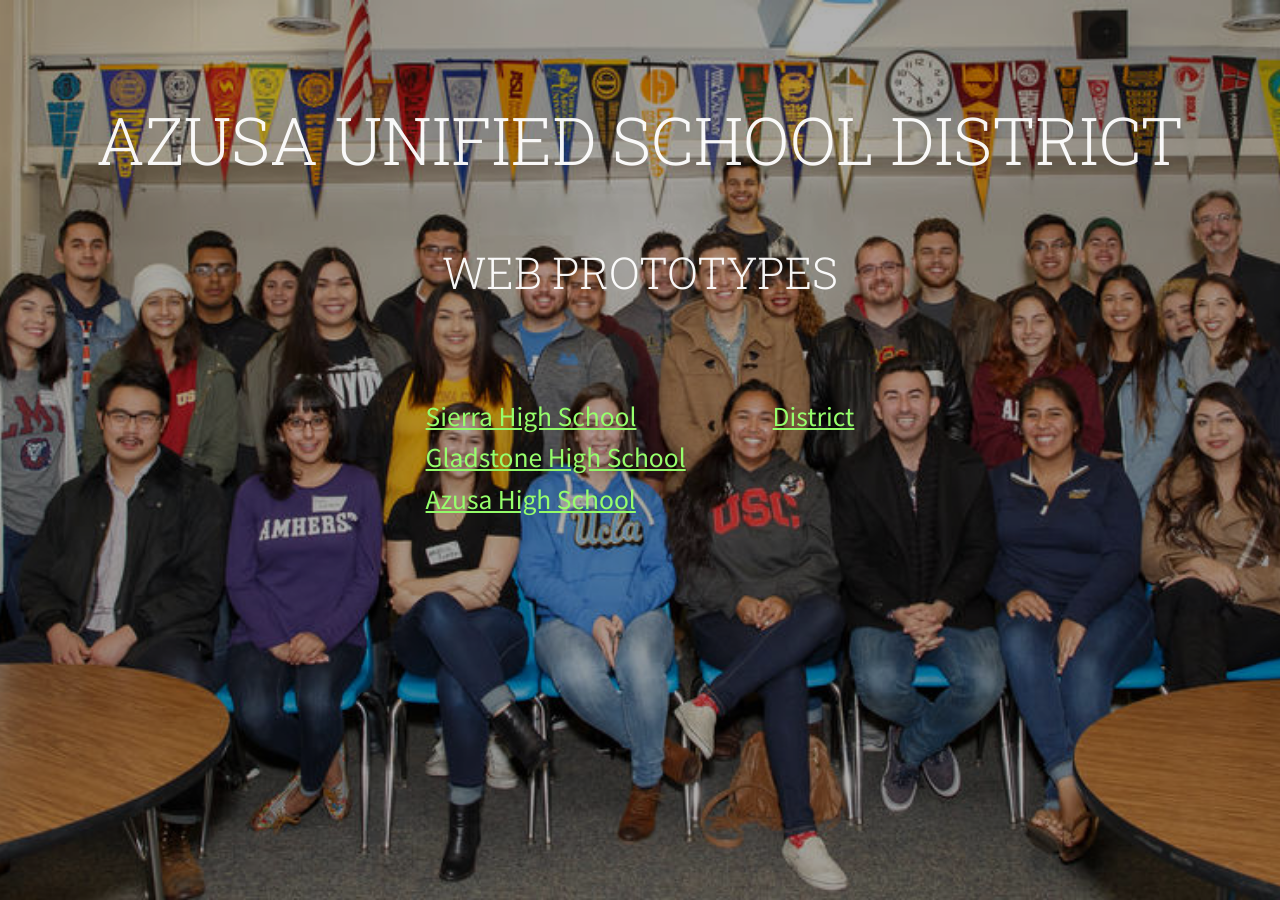
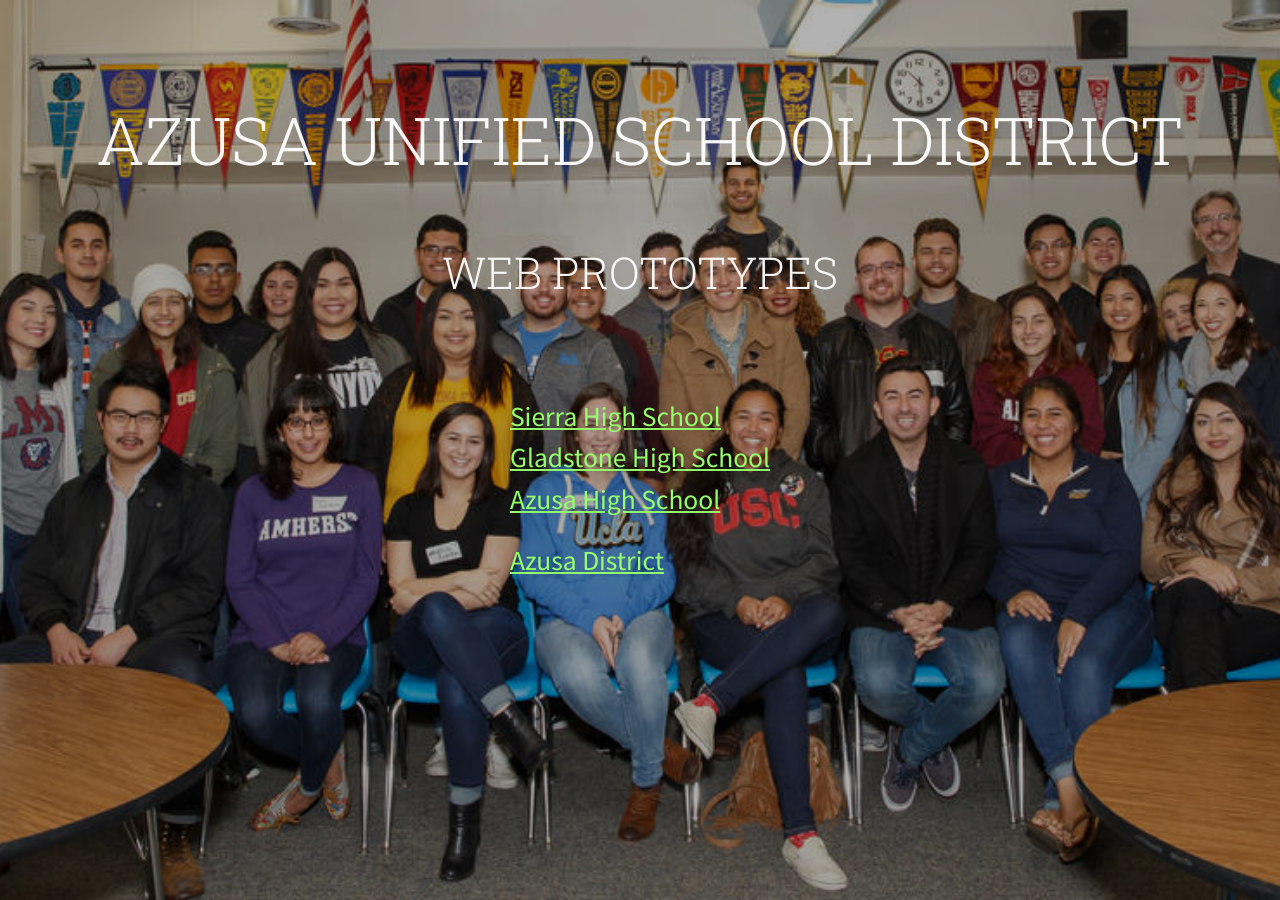
Before and after one commit to Crazeformarvel/azusa-project, a Jekyll site: the page index.html, which Jekyll copies as it is, in a window 1280 px wide. Built offline with Jekyll 4.4.1, drawn with Linux system fonts in a browser that asks for light colours.

Commit message:
Update photo

```diff
--- a/district.html
+++ b/district.html
@@ -11,7 +11,7 @@
   <link rel="stylesheet" href="/css/pattern.css" />
   <style>
     body {
-      background-image: url(images/campus.jpg);
+      background-image: url(images/p1250065.jpg);
     }
   </style>
 </head>
--- a/index.html
+++ b/index.html
@@ -32,11 +32,8 @@
             <li><a href="/azusa-high-school">Azusa High School</a></li>
           </ul>
 
-        </section>
-        <section>
-
           <ul>
-            <li><a href="/district">District</a></li>
+            <li><a href="/district">Azusa District</a></li>
           </ul>
 
         </section>
```
